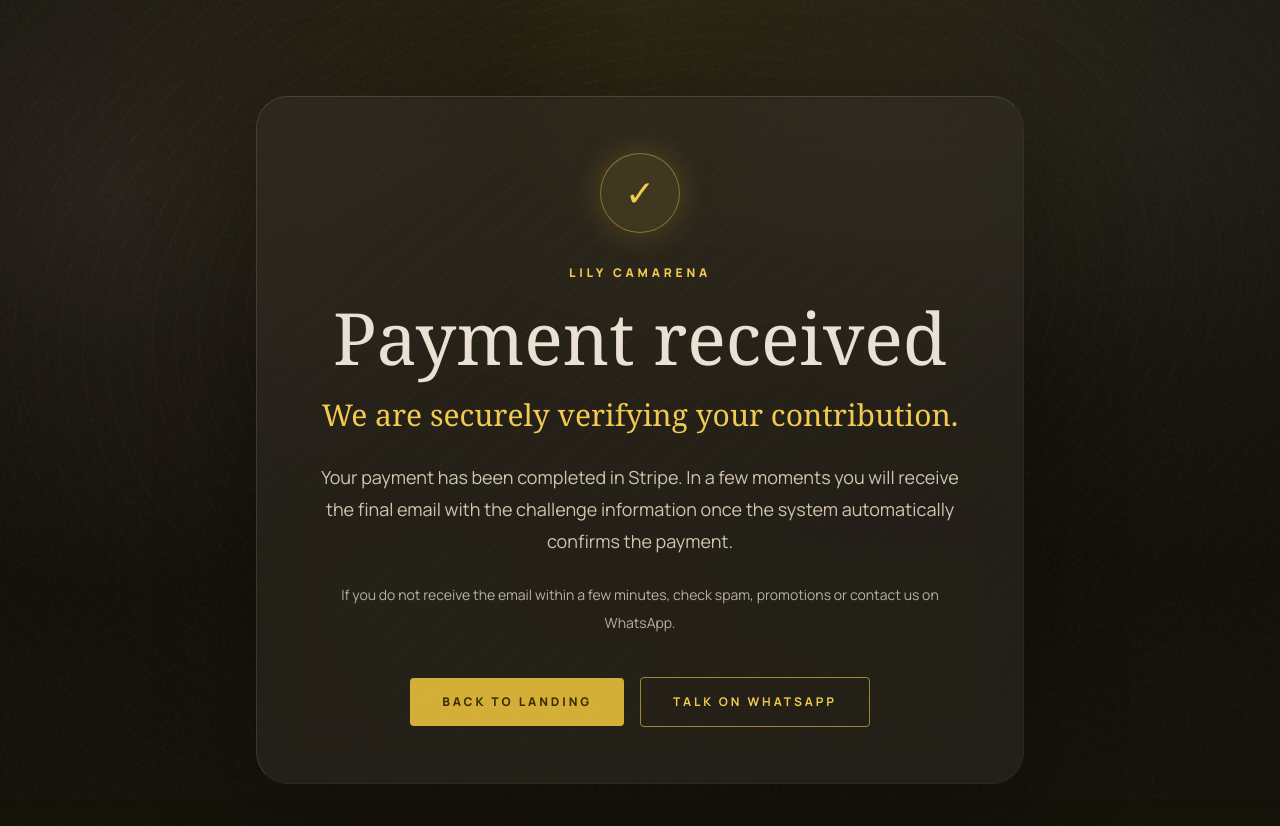
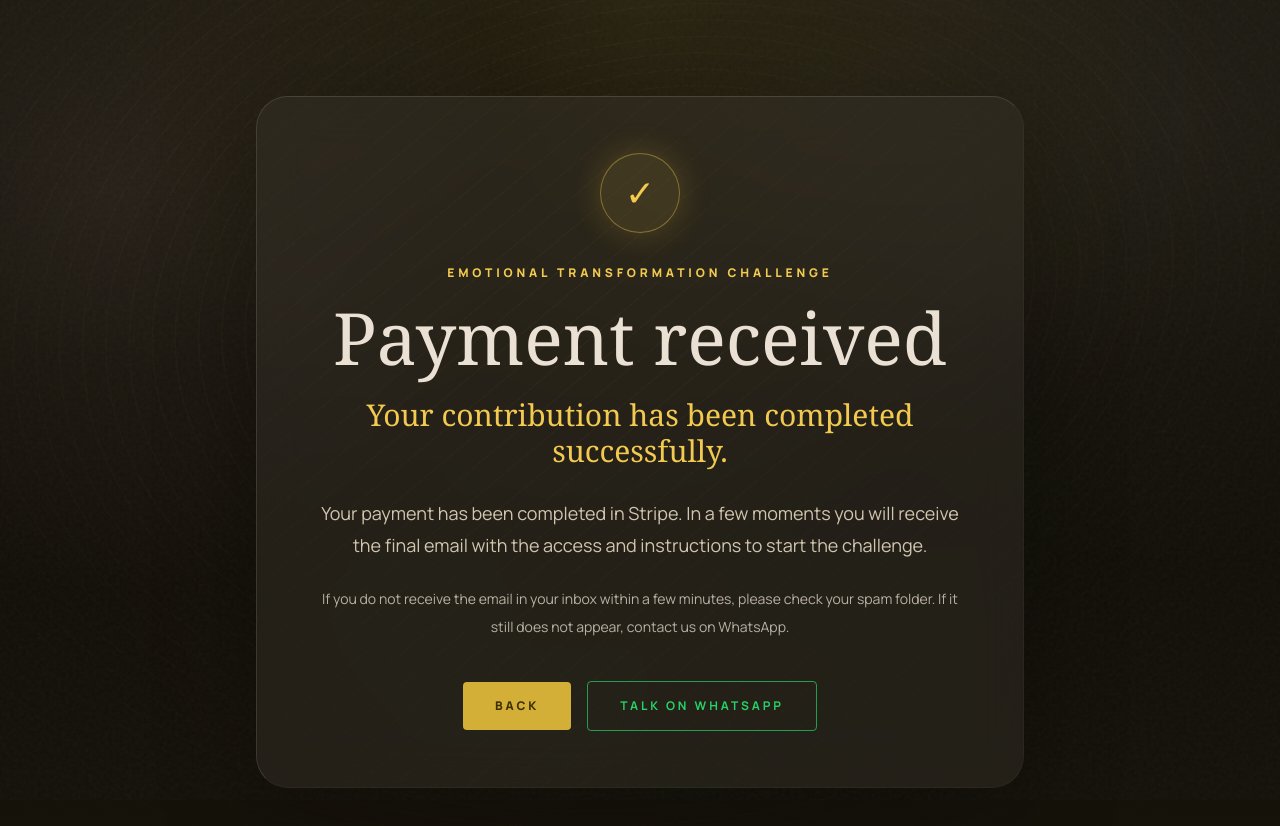
Before and after one commit to albypersonaltrainer-arch/reto-lily-premium, a Next.js app: page /en/pago-confirmado in a window 1280 px wide. Shown: the top 826 px of the page. Built offline with nearby package versions, Linux system fonts and the light colour scheme; no server answers.

Commit message:
Update page.tsx

```diff
--- a/app/[locale]/pago-confirmado/page.tsx
+++ b/app/[locale]/pago-confirmado/page.tsx
@@ -17,35 +17,26 @@
   const locale = params.locale === "en" ? "en" : "es";
   const copy = challengeByLocale[locale as Locale];
 
-  const title =
-    locale === "es"
-      ? "Pago recibido"
-      : "Payment received";
+  const title = locale === "es" ? "Pago recibido" : "Payment received";
 
   const subtitle =
     locale === "es"
-      ? "Estamos verificando tu aportación de forma segura."
-      : "We are securely verifying your contribution.";
+      ? "Tu aportación se ha completado correctamente."
+      : "Your contribution has been completed successfully.";
 
   const text =
     locale === "es"
-      ? "Tu pago se ha completado en Stripe. En unos instantes recibirás el email definitivo con la información del reto, una vez el sistema confirme el pago automáticamente."
-      : "Your payment has been completed in Stripe. In a few moments you will receive the final email with the challenge information once the system automatically confirms the payment.";
+      ? "Tu pago se ha completado en Stripe. En unos instantes recibirás el email definitivo con el acceso y las instrucciones para empezar el reto."
+      : "Your payment has been completed in Stripe. In a few moments you will receive the final email with the access and instructions to start the challenge.";
 
   const note =
     locale === "es"
-      ? "Si no recibes el email en unos minutos, revisa spam, promociones o escríbenos por WhatsApp."
-      : "If you do not receive the email within a few minutes, check spam, promotions or contact us on WhatsApp.";
+      ? "Si no recibes el mail en unos minutos en tu bandeja de entrada, revisa la carpeta de spam. Si sigue sin aparecer, escríbenos por WhatsApp."
+      : "If you do not receive the email in your inbox within a few minutes, please check your spam folder. If it still does not appear, contact us on WhatsApp.";
 
-  const button =
-    locale === "es"
-      ? "Volver a la landing"
-      : "Back to landing";
+  const button = locale === "es" ? "Volver" : "Back";
 
-  const whatsapp =
-    locale === "es"
-      ? "Hablar por WhatsApp"
-      : "Talk on WhatsApp";
+  const whatsapp = locale === "es" ? "Hablar por WhatsApp" : "Talk on WhatsApp";
 
   return (
     <main className="invisible-pattern-shell flex min-h-screen items-center justify-center px-6 py-24 text-center">
@@ -58,7 +49,7 @@
           </div>
 
           <p className="text-xs font-black uppercase tracking-[0.32em] text-champagne">
-            {copy.brand}
+            {copy.footer.legal.replace("© 2026 Lily Camarena · ", "")}
           </p>
 
           <h1 className="mt-5 font-serif text-5xl leading-tight text-linen md:text-7xl">
@@ -95,7 +86,7 @@
               href={copy.whatsapp.url}
               target="_blank"
               rel="noreferrer"
-              className="rounded border border-champagne/60 px-8 py-4 text-xs font-bold uppercase tracking-[0.24em] text-champagne transition hover:bg-champagne hover:text-[#2f250d]"
+              className="rounded border border-[#25D366]/70 px-8 py-4 text-xs font-bold uppercase tracking-[0.24em] text-[#25D366] transition hover:bg-[#25D366] hover:text-white"
             >
               {whatsapp}
             </a>
```
